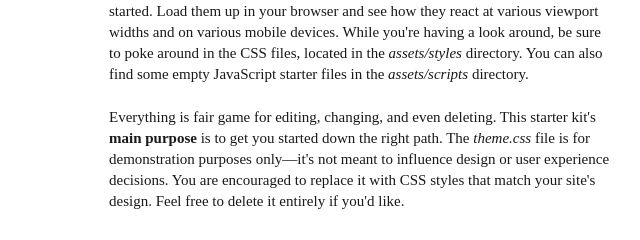
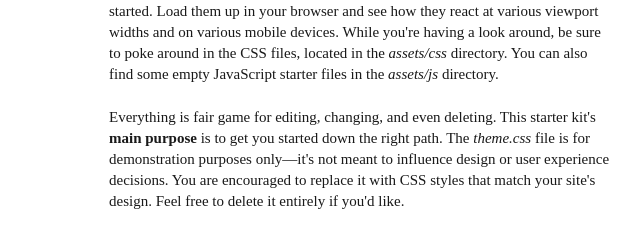
Before and after one commit to mpgilbertusa/Responsive-Starter-Kit-Pro, a plain HTML site: page index.html in a window 1280 px wide. Shown: the part 463-703 px from the top of the page, 6-646 px from the left. Drawn offline with nearby package versions, Linux system fonts and the light colour scheme; grey boxes are pictures that could not be loaded; a web font is replaced by a local one.

Commit message:
fixed IE path problem for css and js dirs

```diff
--- a/index.html
+++ b/index.html
@@ -35,7 +35,7 @@
     <![endif]-->
 
 	<!--[if lt IE 9]>
-	<script src="assets/scripts/html5.js"></script>
+	<script src="assets/js/html5.js"></script>
 	<![endif]-->
 
     <link rel="apple-touch-icon" href="assets/img/ico/apple-icon-touch.png">
@@ -83,7 +83,7 @@
 
                                     <h2>Make It Your Own</h2>
 
-                                    <p>Have a look around. Take a close look at the source of each HTML page to get started. Load them up in your browser and see how they react at various viewport widths and on various mobile devices. While you're having a look around, be sure to poke around in the CSS files, located in the <em>assets/styles</em> directory. You can also find some empty JavaScript starter files in the <em>assets/scripts</em> directory.</p>
+                                    <p>Have a look around. Take a close look at the source of each HTML page to get started. Load them up in your browser and see how they react at various viewport widths and on various mobile devices. While you're having a look around, be sure to poke around in the CSS files, located in the <em>assets/css</em> directory. You can also find some empty JavaScript starter files in the <em>assets/js</em> directory.</p>
 
                                     <p>Everything is fair game for editing, changing, and even deleting. This starter kit's <strong>main purpose</strong> is to get you started down the right path. The <em>theme.css</em> file is for demonstration purposes only&mdash;it's not meant to influence design or user experience decisions. You are encouraged to replace it with CSS styles that match your site's design. Feel free to delete it entirely if you'd like.</p>
 
```
Also changed, not shown: add-ons.html (+1 -1 lines), layout-form.html (+1 -1 lines), layout-full-width.html (+1 -1 lines), layout-sidebar-left.html (+1 -1 lines), layout-sidebar-right.html (+1 -1 lines), layout-transcript.html (+1 -1 lines), layout-two-sidebars.html (+1 -1 lines), style-guide.html (+1 -1 lines).
